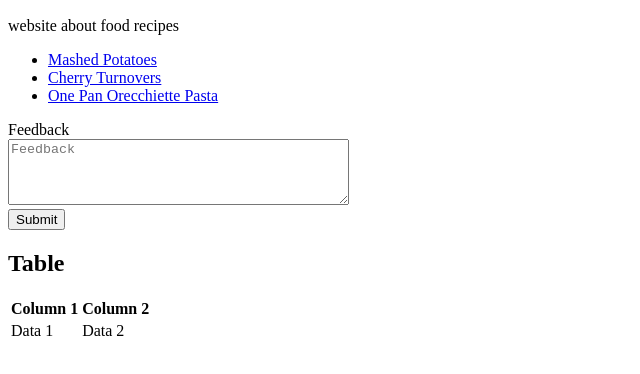
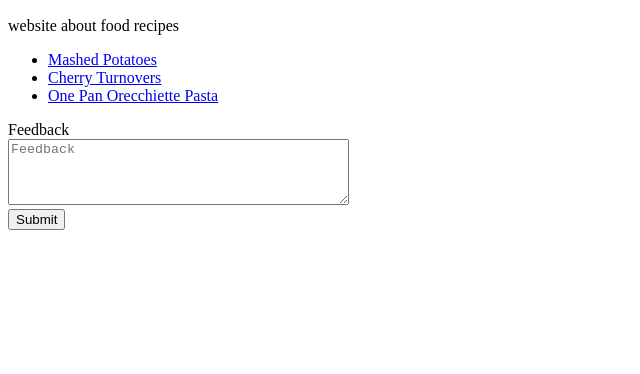
Before and after one commit to marclysternakila-lgtm/odin-recipes, a plain HTML site: page index.html in a window 1280 px wide. Shown: the part 110-484 px from the top of the page, without its empty margins (0-640 px from the left). Drawn offline with Linux system fonts and the light colour scheme.

Commit message:
html stuff

```diff
--- a/index.html
+++ b/index.html
@@ -29,23 +29,7 @@
   </form>
 </section>
 
-<section>
-      <h2>Table</h2>
-      <table>
-        <thead>
-          <tr>
-            <th scope="col">Column 1</th>
-            <th scope="col">Column 2</th>
-          </tr>
-        </thead>
-        <tbody>
-          <tr>
-            <td>Data 1</td>
-            <td>Data 2</td>
-          </tr>
-        </tbody>
-      </table>
-    </section>
+
 
   </head>
 </html>
```
